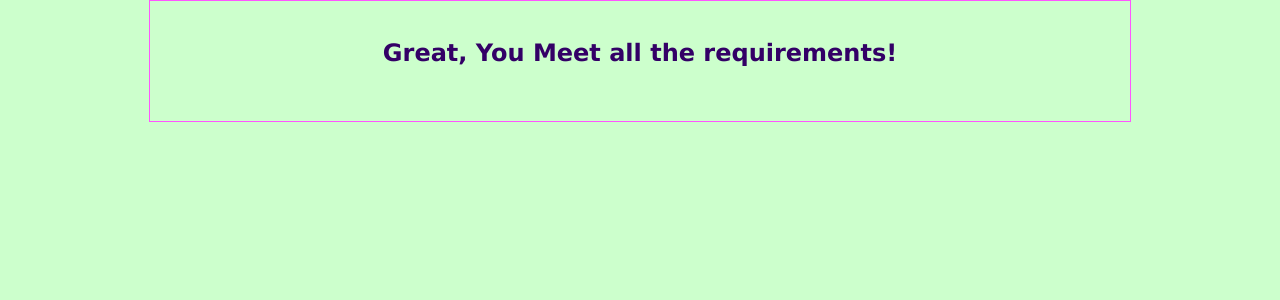
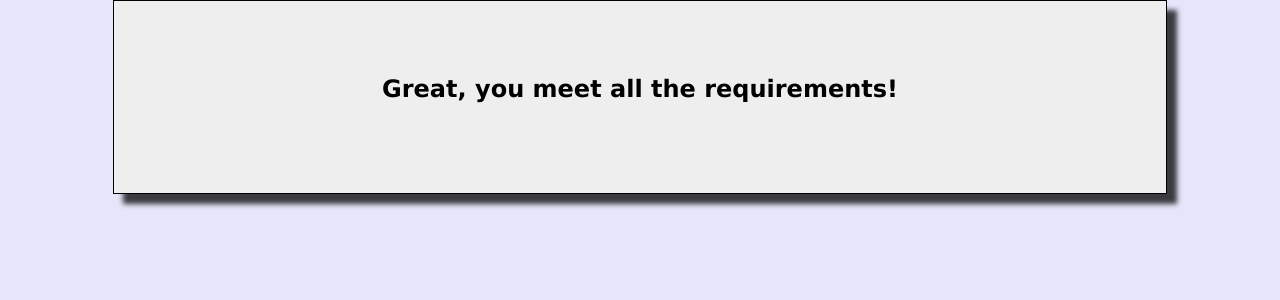
Before and after one commit to Jerecowong/capstone-project, a Flask app: template webapp/templates/matchall.html in a window 1280 px wide. Shown: the top 300 px of the page. Run offline with Flask 2, Linux system fonts and the light colour scheme; the template is opened without the code that fills it, so the values that code supplies are empty.

Commit message:
Change the display

```diff
--- a/webapp/static/mystyles.css
+++ b/webapp/static/mystyles.css
@@ -1,19 +1,22 @@
 body {
-background-color : #CCFFCC;
 margin : 0;
 margin-top : 0;
 padding : 0;
 font-family : Verdana, Helvetica, sans-serif;
 font-size : 75%;
 font-weight : normal;
+background: lavender;
 }
 .container {
 border-style: solid;
 border-width: 1px;
-border-color: #ff55ff;
+border-color: black;
 width: 980px;
 margin-right: auto;
 margin-left: auto;
+padding: 3em;
+box-shadow: 10px 10px 5px 0px rgba(0,0,0,0.75);
+background: #eeeeee;
 }
 .profile-requirement {
 box-shadow: 0 1px 4px #ccc;
@@ -45,13 +48,13 @@ font-size : 2em;
 font-weight : bold;
 line-height : 20px;
 margin-top : 0;
-color : #330066;
+color : black;
 }
 h2 {
 font-weight : bold;
 line-height : 12px;
 margin-top : 0;
-color : #336699;
+color : black;
 }
 ul {
 list-style-type: square;
--- a/webapp/templates/matchall.html
+++ b/webapp/templates/matchall.html
@@ -11,7 +11,7 @@
   <br>
   <br>
   <br>
-  <h1>Great, You Meet all the requirements!</h1>
+  <h1>Great, you meet all the requirements!</h1>
   <br>
   <br>
   <br>
--- a/webapp/templates/recommend.html
+++ b/webapp/templates/recommend.html
@@ -8,13 +8,13 @@
 	</head>
 	<body>
   <div class="container">
-  <h1>The recommendations</h1>
+  <h1>Recommendations for you</h1>
     <br>
     {% for item in data %}
       <h2>Missing skill:</h2>
        {{item[0]}}
        <br><br>
-      <h2>Courses: </h2>
+      <h2>Recommended courses: </h2>
       <ul>
       {% for course in item[1]%}
         <li><a href=https://www.coursera.org/course/{{course[0]}}>{{course[1]}}</a></li>
```
